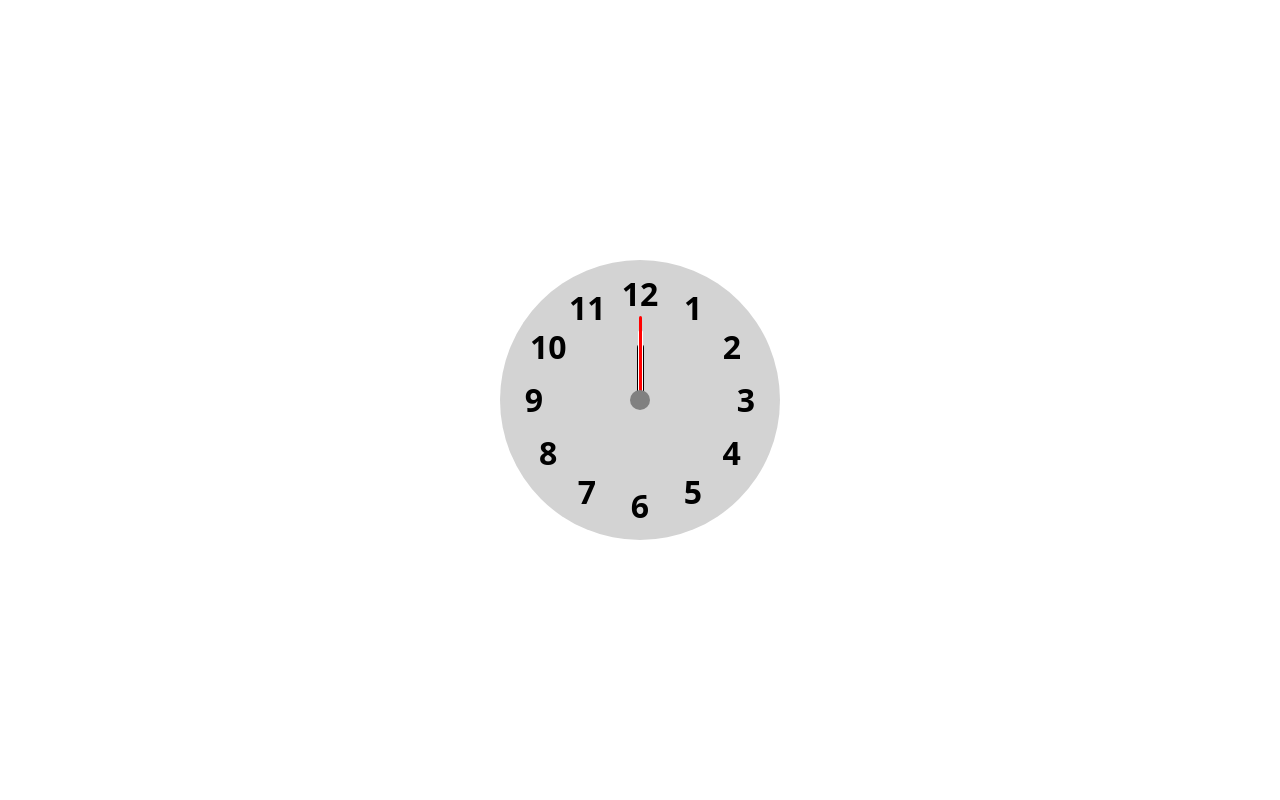
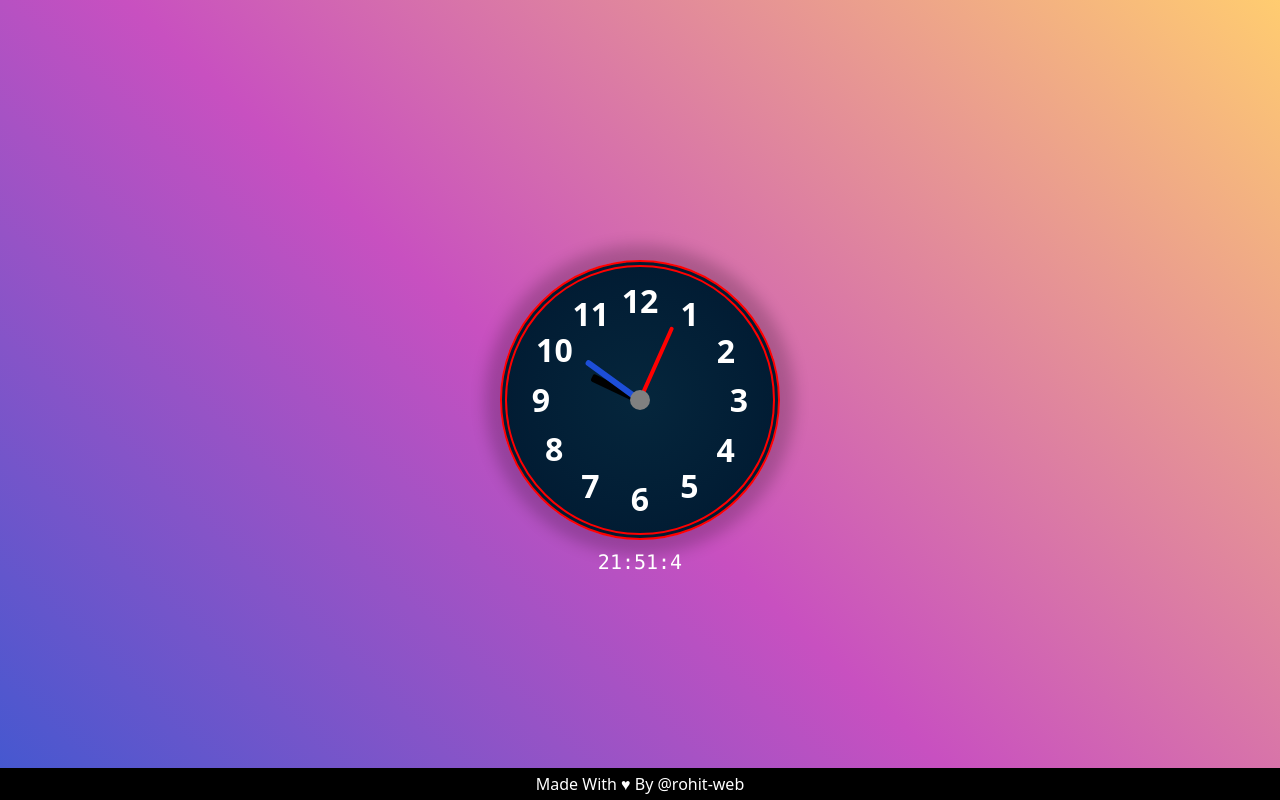
Before and after one commit to rohit-web01/AnalogClock, a plain HTML site: page index.html in a window 1280 px wide. Drawn offline with nearby package versions, Linux system fonts and the light colour scheme.

Commit message:
Adding Clock Logic in JS

```diff
--- a/app.js
+++ b/app.js
@@ -1,7 +1,37 @@
+let digitalTime = document.querySelector(".digital-time");
+let hour = document.querySelector(".hour-hand");
+let minute = document.querySelector(".minute-hand");
+let second = document.querySelector(".second-hand");
+let clock = document.querySelector(".clock");
+
 setInterval(()=>{
     let date = new Date();
     let hTime = date.getHours();
     let mTime = date.getMinutes();
     let sTime = date.getSeconds();
 
+    console.log(`Current Time = ${hTime}:${mTime}:${sTime}`);
+
+    let hRotation = 30*hTime + mTime/2;
+    let mRotation = 6*mTime;
+    let sRotation = 6*sTime;
+
+    hour.style.transform = `rotate(${hRotation}deg)`;
+    minute.style.transform = `rotate(${mRotation}deg)`;
+    second.style.transform = `rotate(${sRotation}deg)`;
+
+    let time = document.createElement("p");
+    time.innerText = `${hTime}:${mTime}:${sTime}`;
+    digitalTime.append(time);
+    setInterval(() => {
+        digitalTime.removeChild(time);
+    }, 1000);
 },1000);
+
+
+let borderColors = ["cyan", "skyblue", "red", "yellow", "purple", "black"];
+
+setInterval(() => {
+    let choice = Math.floor(Math.random() * borderColors.length);
+    clock.style.borderColor = borderColors[choice];
+}, 3000);
--- a/index.html
+++ b/index.html
@@ -7,10 +7,11 @@
     <link rel="shortcut icon" href="favicon.png" type="image/x-icon">
     <script src="https://cdn.tailwindcss.com"></script>
     <link rel="stylesheet" href="style.css">
+    <link rel="shortcut icon" href="" type="image/x-icon">
 </head>
 <body>
-    <div id="wrapper" class="h-screen w-screen flex justify-center items-center">
-        <div class="clock border-red-600 relative min-w-[280px] min-h-[280px] bg-[lightgray] rounded-[50%] flex justify-center items-center">
+    <div id="wrapper" class="relative h-screen w-screen flex flex-col justify-center items-center">
+        <div class="clock relative min-w-[280px] min-h-[280px] rounded-[50%] flex justify-center items-center">
             <div class="number" style="--n:1"><b>1</b></div>
             <div class="number" style="--n:2"><b>2</b></div>
             <div class="number" style="--n:3"><b>3</b></div>
@@ -23,14 +24,16 @@
             <div class="number" style="--n:10"><b>10</b></div>
             <div class="number" style="--n:11"><b>11</b></div>
             <div class="number" style="--n:12"><b>12</b></div>
-            <div class="hour-hand w-[7px] h-[20%] rounded bg-black absolute bottom-[50%] left"></div>
-            <div class="minute-hand w-[5px] h-[25%] rounded bg-white absolute bottom-[50%] left"></div>
-            <div class="second-hand w-[3px] h-[30%] rounded bg-[red] absolute bottom-[50%] left"></div>
+            <div class="hour-hand origin-bottom w-[8px] h-[20%] rounded-sm bg-black absolute bottom-[50%] left"></div>
+            <div class="minute-hand origin-bottom w-[6px] h-[25%] rounded bg-blue-700 absolute bottom-[50%] left"></div>
+            <div class="second-hand origin-bottom w-[4px] h-[30%] rounded bg-[red] absolute bottom-[50%] left"></div>
             <div class="center-dot w-5 h-5 absolute bg-[gray] rounded-[50%] "></div>
         </div>
-
+        <div class="digital-time mt-3 text-xl font-mono text-white  p-2 rounded absolute bottom-[27%]"></div>
+        <footer class="absolute bottom-0 bg-black text-white p-1 w-screen text-center">
+            <p>Made With &hearts; By @rohit-web</p>
+        </footer>
     </div>
-
 
     <script src="app.js"></script>
 </body>
--- a/style.css
+++ b/style.css
@@ -3,6 +3,12 @@
     margin: 0;
     padding: 0;
     box-sizing: border-box;
+}
+
+#wrapper{
+    background-color: #4158D0;
+    background-image: linear-gradient(43deg, #4158D0 0%, #C850C0 46%, #FFCC70 100%);
+
 }
 
 .number{
@@ -17,3 +23,11 @@
     transform: rotate(calc(-30deg * var(--n)));
     display: inline-block;
 }
+
+.clock{
+    color: white;
+    background: radial-gradient(circle, #05263c, #001830);
+    box-shadow: 0 0 15px 15px  rgba(0,0,0,0.2);
+    border: 7px double;
+    transition: border 1s ease;
+}
```
Also changed, not shown: favicon.png.
